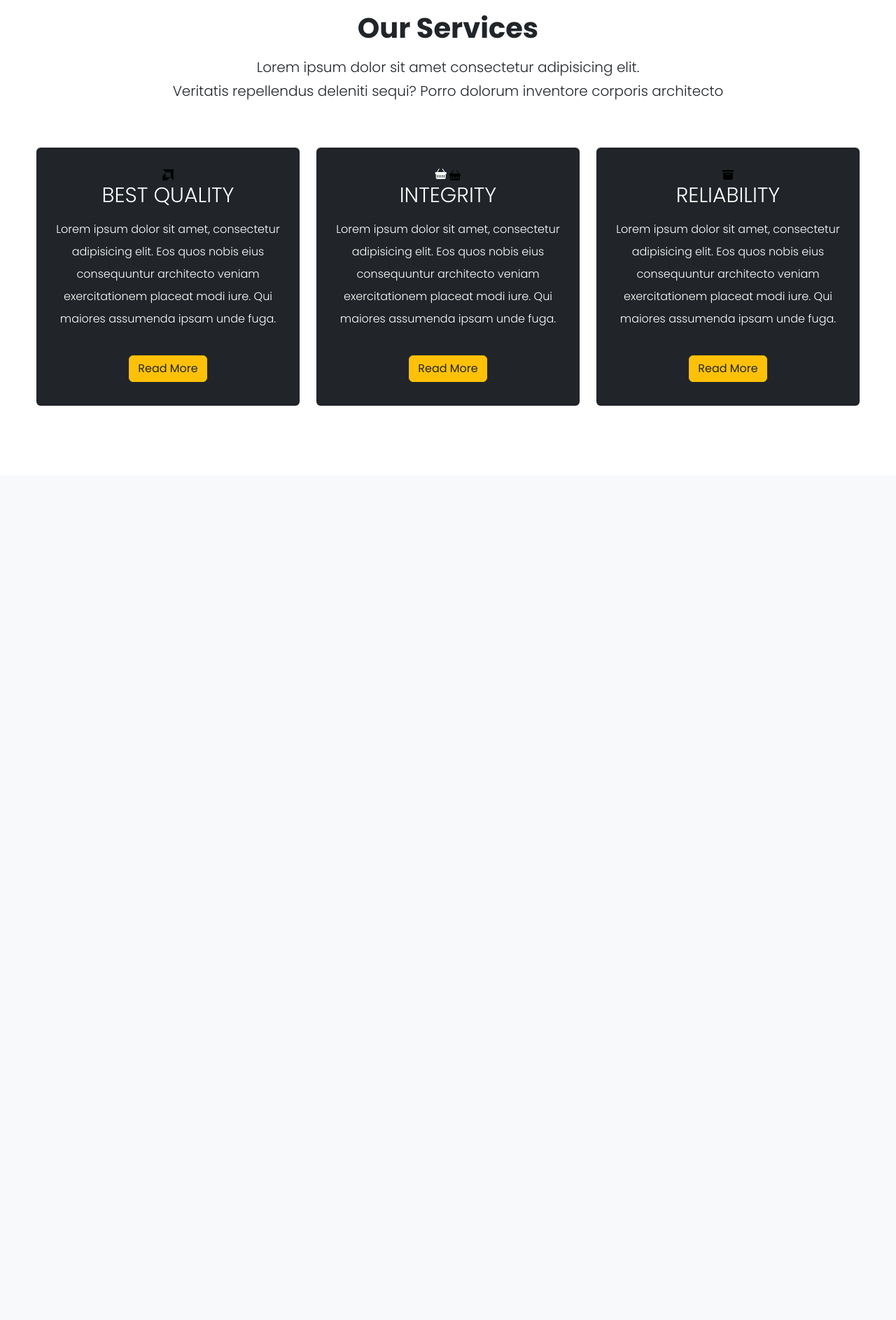
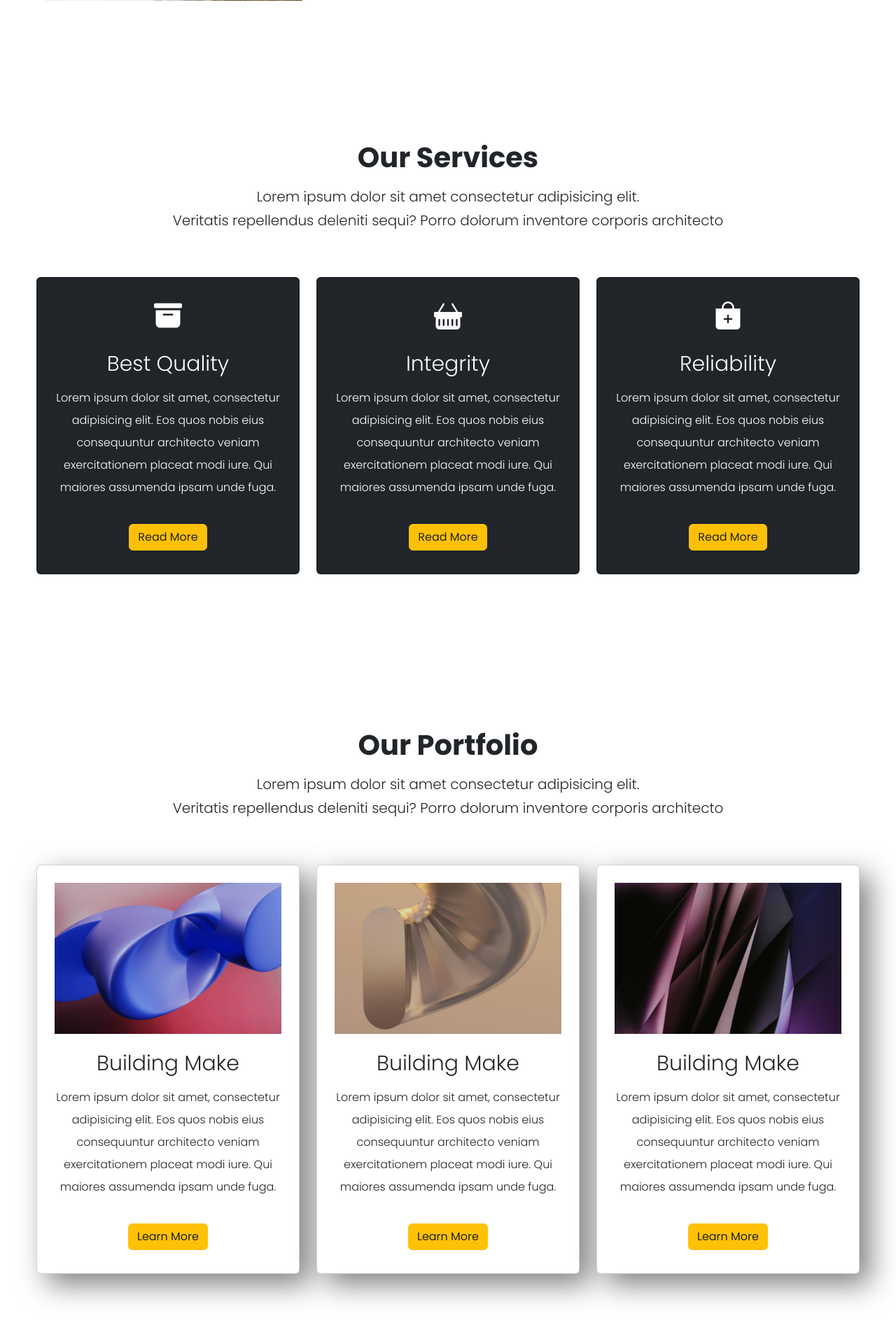
Before and after one commit to skmorshed75/Ostad, a PHP site: page / in a window 1280 px wide. Shown: the part 1593-3480 px from the top of the page at 70% size. Before the commit the page ends 2173 px from the top, so only its background shows below. Run offline with PHP 8.4, Linux system fonts and the light colour scheme; some libraries are stand-ins or nearby versions.

Commit message:
some changes in assignment

```diff
--- a/module-10/assignment/index.html
+++ b/module-10/assignment/index.html
@@ -6,7 +6,6 @@
     <title>Assignment Module 10</title>
     <link href="https://cdn.jsdelivr.net/npm/bootstrap@5.3.0-alpha3/dist/css/bootstrap.min.css" rel="stylesheet" integrity="sha384-KK94CHFLLe+nY2dmCWGMq91rCGa5gtU4mk92HdvYe+M/SXH301p5ILy+dN9+nJOZ" crossorigin="anonymous">
     <link rel="stylesheet" href="https://cdn.jsdelivr.net/npm/bootstrap-icons@1.3.0/font/bootstrap-icons.css">
-    <link rel="stylesheet" href="https://cdnjs.cloudflare.com/ajax/libs/font-awesome/6.4.0/css/fontawesome.min.css" integrity="sha512-SgaqKKxJDQ/tAUAAXzvxZz33rmn7leYDYfBP+YoMRSENhf3zJyx3SBASt/OfeQwBHA1nxMis7mM3EV/oYT6Fdw==" crossorigin="anonymous" referrerpolicy="no-referrer" />
     <link rel="stylesheet" href="style.css">
   </head>
   <body>
@@ -89,6 +88,15 @@
 
 <section id="about" class="about section-padding">
   <div class="container">
+    <div class="container">
+      <div class="row">
+        <div class="col-md-12">
+          <div class="section-header text-center pb-5">
+            <h2>About Us</h2>
+            <p>Lorem ipsum dolor sit amet consectetur adipisicing elit.<br>Veritatis repellendus deleniti sequi? Porro dolorum inventore corporis architecto</p>
+          </div>
+        </div>
+      </div>
     <div class="row">
       <div class="col-lg-4 col-md-12 col-12">
         <div class="about-img">
@@ -120,7 +128,7 @@
       <div class="col-12 col-md-12 col-lg-4">
         <div class="card text-white text-center bg-dark pb-2">
           <div class="card-body">
-              <img src="img/service1.svg" alt="">
+              <i class="bi bi-archive-fill"></i>
               <h3 class="card-title">Best Quality</h3>
               <p class="lead">Lorem ipsum dolor sit amet, consectetur adipisicing elit. Eos quos nobis eius consequuntur architecto veniam exercitationem placeat modi iure. Qui maiores assumenda ipsam unde fuga.</p>
               <button class="btn btn-warning text-dark">Read More</button>
@@ -131,7 +139,6 @@
         <div class="card text-white text-center bg-dark pb-2">
           <div class="card-body">
               <i class="bi bi-basket-fill"></i>
-              <img src="img/service2.svg" alt="">
               <h3 class="card-title">Integrity</h3>
               <p class="lead">Lorem ipsum dolor sit amet, consectetur adipisicing elit. Eos quos nobis eius consequuntur architecto veniam exercitationem placeat modi iure. Qui maiores assumenda ipsam unde fuga.</p>
               <button class="btn btn-warning text-dark">Read More</button>
@@ -141,7 +148,7 @@
       <div class="col-12 col-md-12 col-lg-4">
         <div class="card text-white text-center bg-dark pb-2">
           <div class="card-body">
-              <img src="img/service3.svg" alt="">
+              <i class="bi bi-bag-plus-fill"></i>
               <h3 class="card-title">Reliability</h3>
               <p class="lead">Lorem ipsum dolor sit amet, consectetur adipisicing elit. Eos quos nobis eius consequuntur architecto veniam exercitationem placeat modi iure. Qui maiores assumenda ipsam unde fuga.</p>
               <button class="btn btn-warning text-dark">Read More</button>
@@ -152,12 +159,199 @@
   </div>
 </section>
 
+<section id="portfolio" class="portfolio section-padding">
+  <div class="container">
+    <div class="row">
+      <div class="col-md-12">
+        <div class="section-header text-center pb-5">
+          <h2>Our Portfolio</h2>
+          <p>Lorem ipsum dolor sit amet consectetur adipisicing elit.<br>Veritatis repellendus deleniti sequi? Porro dolorum inventore corporis architecto</p>
+        </div>
+      </div>
+    </div>
+    <div class="row">
+      <div class="col-12 col-md-12 col-lg-4">
+        <div class="card text-center bg-white pb-2">
+          <div class="card-body text-dark">
+            <div class="img-area mb-4">
+              <img src="img/slider1.jpg" alt="" class="img-fluid">
+            </div>
+            <h3 class="card-title">Building Make</h3>
+            <p class="lead">Lorem ipsum dolor sit amet, consectetur adipisicing elit. Eos quos nobis eius consequuntur architecto veniam exercitationem placeat modi iure. Qui maiores assumenda ipsam unde fuga.</p>
+            <button class="btn btn-warning text-dark">Learn More</button>
+          </div>
+        </div>
+      </div>
+      <div class="col-12 col-md-12 col-lg-4">
+        <div class="card text-center bg-white pb-2">
+          <div class="card-body text-dark">
+            <div class="img-area mb-4">
+              <img src="img/slider2.jpg" alt="" class="img-fluid">
+            </div>
+            <h3 class="card-title">Building Make</h3>
+            <p class="lead">Lorem ipsum dolor sit amet, consectetur adipisicing elit. Eos quos nobis eius consequuntur architecto veniam exercitationem placeat modi iure. Qui maiores assumenda ipsam unde fuga.</p>
+            <button class="btn btn-warning text-dark">Learn More</button>
+          </div>
+        </div>
+      </div>
+      <div class="col-12 col-md-12 col-lg-4">
+        <div class="card text-center bg-white pb-2">
+          <div class="card-body text-dark">
+            <div class="img-area mb-4">
+              <img src="img/slider3.jpg" alt="" class="img-fluid">
+            </div>
+            <h3 class="card-title">Building Make</h3>
+            <p class="lead">Lorem ipsum dolor sit amet, consectetur adipisicing elit. Eos quos nobis eius consequuntur architecto veniam exercitationem placeat modi iure. Qui maiores assumenda ipsam unde fuga.</p>
+            <button class="btn btn-warning text-dark">Learn More</button>
+          </div>
+        </div>
+      </div>
+
+    </div>
+  </div>
+</section>
+
+<section id="blog" class="blog section-padding">
+  <div class="container">
+    <div class="row">
+      <div class="col-md-12">
+        <div class="section-header text-center pb-5">
+          <h2>Recent Blog Posts</h2>
+          <p>Lorem ipsum dolor sit amet consectetur adipisicing elit. consectetur adipisicing elit.</p>
+        </div>
+      </div>
+    </div>
+    <div class="row">
+      <div class="col-12 col-md-12 col-lg-4">
+        <div class="card text-center bg-white pb-2">
+          <div class="card-body text-dark">
+            <div class="img-area mb-4">
+              <img src="img/slider1.jpg" alt="" class="img-fluid">
+            </div>
+            <h3 class="card-title">Lorem ipsum dolor sit amet consectetur, adipisicing elit. A, et.</h3>
+            <p class="lead">Lorem ipsum dolor sit amet, consectetur adipisicing elit. Eos quos nobis eius consequuntur architecto veniam exercitationem placeat modi iure. Qui maiores assumenda ipsam unde fuga.</p>
+            <p><a href="#" class="btn btn-warning mt3">Read More...</a></p>
+          </div>
+        </div>
+      </div>
+      <div class="col-12 col-md-12 col-lg-4">
+        <div class="card text-center bg-white pb-2">
+          <div class="card-body text-dark">
+            <div class="img-area mb-4">
+              <img src="img/slider2.jpg" alt="" class="img-fluid">
+            </div>
+            <h3 class="card-title">Lorem ipsum dolor sit amet consectetur, adipisicing elit. A, et.</h3>
+            <p class="lead">Lorem ipsum dolor sit amet, consectetur adipisicing elit. Eos quos nobis eius consequuntur architecto veniam exercitationem placeat modi iure. Qui maiores assumenda ipsam unde fuga.</p>
+            <p><a href="#" class="btn btn-warning mt3">Read More...</a></p>
+          </div>
+        </div>
+      </div>
+      <div class="col-12 col-md-12 col-lg-4">
+        <div class="card text-center bg-white pb-2">
+          <div class="card-body text-dark">
+            <div class="img-area mb-4">
+              <img src="img/slider3.jpg" alt="" class="img-fluid">
+            </div>
+            <h3 class="card-title">Lorem ipsum dolor sit amet consectetur, adipisicing elit. A, et.</h3>
+            <p class="lead">Lorem ipsum dolor sit amet, consectetur adipisicing elit. Eos quos nobis eius consequuntur architecto veniam exercitationem placeat modi iure. Qui maiores assumenda ipsam unde fuga.</p>
+            <p><a href="#" class="btn btn-warning mt3">Read More...</a></p>
+          </div>
+        </div>
+      </div>
+      <div class="col-12 col-md-12 col-lg-4">
+        <div class="card text-center bg-white pb-2">
+          <div class="card-body text-dark">
+            <div class="img-area mb-4">
+              <img src="img/slider3.jpg" alt="" class="img-fluid">
+            </div>
+            <h3 class="card-title">Lorem ipsum dolor sit amet consectetur, adipisicing elit. A, et.</h3>
+            <p class="lead">Lorem ipsum dolor sit amet, consectetur adipisicing elit. Eos quos nobis eius consequuntur architecto veniam exercitationem placeat modi iure. Qui maiores assumenda ipsam unde fuga.</p>
+            <p><a href="#" class="btn btn-warning mt3">Read More...</a></p>
+          </div>
+        </div>
+      </div>
+      <div class="col-12 col-md-12 col-lg-4">
+        <div class="card text-center bg-white pb-2">
+          <div class="card-body text-dark">
+            <div class="img-area mb-4">
+              <img src="img/slider3.jpg" alt="" class="img-fluid">
+            </div>
+            <h3 class="card-title">Lorem ipsum dolor sit amet consectetur, adipisicing elit. A, et.</h3>
+            <p class="lead">Lorem ipsum dolor sit amet, consectetur adipisicing elit. Eos quos nobis eius consequuntur architecto veniam exercitationem placeat modi iure. Qui maiores assumenda ipsam unde fuga.</p>
+            <p><a href="#" class="btn btn-warning mt3">Read More...</a></p>
+          </div>
+        </div>
+      </div>
+      <div class="col-12 col-md-12 col-lg-4">
+        <div class="card text-center bg-white pb-2">
+          <div class="card-body text-dark">
+            <div class="img-area mb-4">
+              <img src="img/slider3.jpg" alt="" class="img-fluid">
+            </div>
+            <h3 class="card-title">Lorem ipsum dolor sit amet consectetur, adipisicing elit. A, et.</h3>
+            <p class="lead">Lorem ipsum dolor sit amet, consectetur adipisicing elit. Eos quos nobis eius consequuntur architecto veniam exercitationem placeat modi iure. Qui maiores assumenda ipsam unde fuga.</p>
+            <p><a href="#" class="btn btn-warning mt3">Read More...</a></p>
+          </div>
+        </div>
+      </div>
+
+    </div>
+  </div>
+</section>
+<section id="contact" class="contact section-padding">
+  <div class="container">
+    <div class="row">
+      <div class="col-md-12">
+        <div class="section-header text-center pb-5">
+          <h2>Contact Us</h2>
+          <p>Lorem ipsum dolor sit amet consectetur adipisicing elit. consectetur adipisicing elit.</p>
+        </div>
+      </div>
+    </div>
+    <div class="row m-0">
+      <div class="col-md-12 p-0 pt-4 pb-4">
+        <form action="#" class = "bg-light p-4 m-auto">
+          <div class="row">
+            <div class="col-md-12">
+              <div class="mb-3">
+                <input type="text" class="form-control" required placeholder = "Your Full Name" name="" id="">
+              </div>
+            </div>
+            <div class="col-md-12">
+              <div class="mb-3">
+                <input type="email" class="form-control" required placeholder = "Your E-mail" name="" id="">
+              </div>
+            </div>
+            <div class="col-md-12">
+              <div class="mb-3">
+                <input type="text" class="form-control" required placeholder = "Your Phone" name="" id="">
+              </div>
+            </div>
+            <div class="col-md-12">
+              <div class="mb-3">
+                <textarea name="" id="" cols="30" rows="03" class="form-control" placeholder = "Write Your Queries Here"></textarea>
+              </div>
+            </div>
+            <button class="btn btn-warning btn-lg btn-blog mt-3">Send Now</button>
+          </div>
+        </form>
+      </div>
+    </div>
+  </div>
+</section>
+
+<section class="footer bg-dark p-20 text-center">
+  <div class="container">
+    <div class="row">
+      <div class="text-white">
+        &copy; All rights reserved by <b>Sheikh Mohammed Morshed.</b>
+      </div>
+    </div>
+  </div>
+</section>
 
     <!-- javascript -->
     <script src="https://cdn.jsdelivr.net/npm/bootstrap@5.3.0-alpha3/dist/js/bootstrap.bundle.min.js" integrity="sha384-ENjdO4Dr2bkBIFxQpeoTz1HIcje39Wm4jDKdf19U8gI4ddQ3GYNS7NTKfAdVQSZe" crossorigin="anonymous"></script>
 
-
-  <script src="https://use.fontawesome.com/6bb91abf19.js"></script>
-
   </body>
 </html>
--- a/module-10/assignment/style.css
+++ b/module-10/assignment/style.css
@@ -100,6 +100,14 @@
     margin-bottom: 25px;
 
   }
+
+  .card {
+    margin-bottom: 20px;
+  }
+
+  .img-area img {
+    width: 100%;
+  }
 }
 
 @media only screen and (max-width: 767px) {
@@ -145,13 +153,19 @@
 .card-body h3 {
   font-weight: 300;
   font-size: 30px;
-  text-transform: uppercase;
   margin-bottom: 15px;
 }
 .card-body p {
   font-size: 16px;
   line-height: 2;
 }
+
+.card-body .bi {
+  font-size: 40px;
+  margin-bottom: 20px;
+  display: block;
+}
+
 .section-header h2, .about-text h2 {
   font-weight: 700;
   font-size: 40px;
@@ -168,3 +182,28 @@
 .btn:hover {
   background-color: #fff;
 }
+
+.portfolio .card {
+  box-shadow: 15px 15px 40px rgba(0,0,0,0.5);
+}
+
+
+/*BLOG POSTS*/
+
+.blog .card-title {
+  font-size: 27px;
+  letter-spacing: 1;
+  }
+
+  .contact .btn {
+    /*! display: block; */
+    width: auto;
+  }
+
+  .footer {
+    padding: 20px 0;
+  }
+
+  .card {
+    margin-bottom: 20px;
+  }
```
